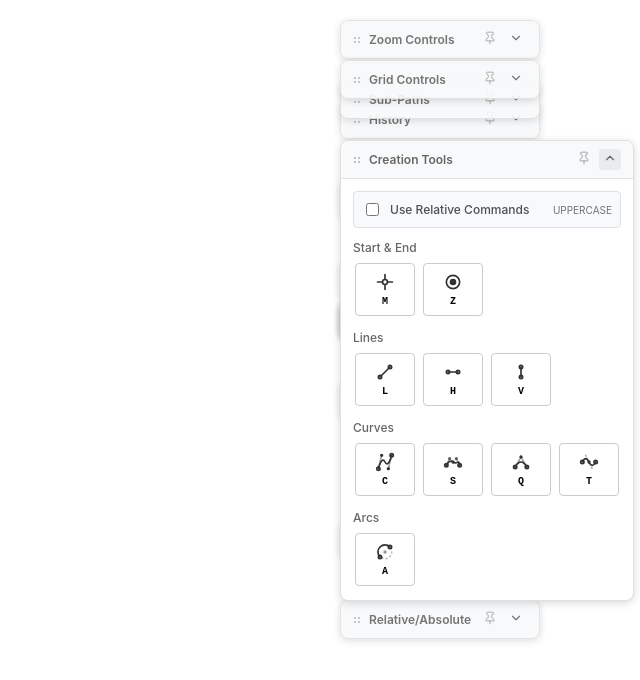
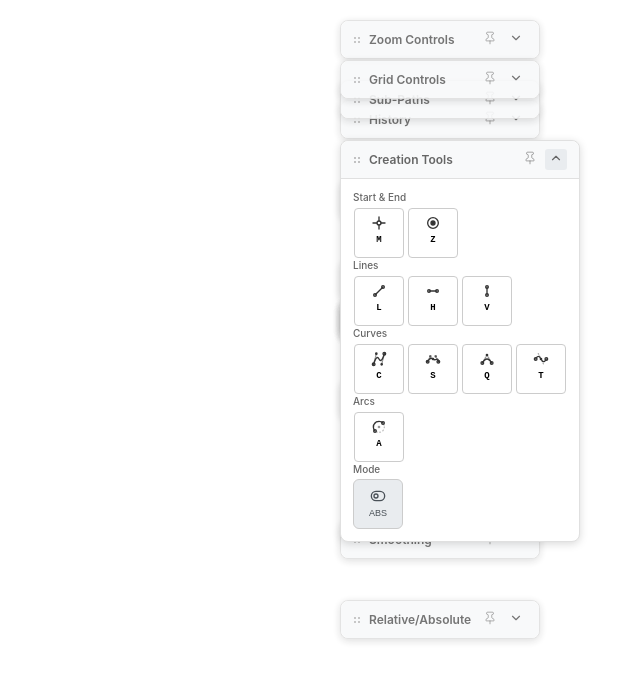
Before and after one commit to regalagram/sspe, a React (Vite) app: page / in a window 1280 px wide. Both pictures are taken after a click on the button 1156 px from the left and 159 px from the top of the page. Shown: the top 680 px of the page, without its empty margins (640-1280 px from the left). Built offline with nearby package versions, Linux system fonts and the light colour scheme; what path-data-parser would draw is missing.

Commit message:
feat: reorganize tool buttons into categorized groups and enhance UI layout for better usability

```diff
--- a/src/plugins/creation-tools/CreationTools.tsx
+++ b/src/plugins/creation-tools/CreationTools.tsx
@@ -4,6 +4,7 @@ import { useEditorStore } from '../../store/editorStore';
 import { SVGCommandType } from '../../types';
 import { DraggablePanel } from '../../components/DraggablePanel';
 import SVGCommandIcon from '../../components/SVGCommandIcons';
+import { ToggleLeft, ToggleRight } from 'lucide-react';
 
 interface ToolButtonProps {
   command: SVGCommandType;
@@ -19,29 +20,29 @@ const ToolButton: React.FC<ToolButtonProps> = ({ command, label, isActive, onCli
       onClick={onClick}
       title={`${label} (${command})`}
       style={{
-        padding: '8px 12px',
-        margin: '2px',
+        padding: '6px 8px',
+        margin: '1px',
         border: '1px solid #ccc',
         borderRadius: '4px',
         background: isActive ? '#007acc' : 'white',
         color: isActive ? 'white' : 'black',
         cursor: 'pointer',
-        fontSize: '12px',
+        fontSize: '10px',
         fontFamily: 'monospace',
         display: 'flex',
         flexDirection: 'column',
         alignItems: 'center',
         gap: '4px',
-        minWidth: '60px',
+        minWidth: '50px',
         minHeight: '50px'
       }}
     >
       <SVGCommandIcon
         command={command}
-        size={20}
+        size={16}
         color={isActive ? 'white' : '#333'}
       />
-      <span style={{ fontSize: '10px', fontWeight: 'bold' }}>
+      <span style={{ fontSize: '9px', fontWeight: 'bold' }}>
         {command}
       </span>
     </button>
@@ -90,57 +91,56 @@ export const CreationTools: React.FC<CreationToolsProps> = ({
       : `${tool.label} (absolute)`
   }));
 
-  const categories = ['Start & End', 'Lines', 'Curves', 'Arcs'];
+  // Reorganizar herramientas en grupos para la grilla
+  const toolGroups = [
+    {
+      title: 'Start & End',
+      tools: tools.filter(tool => ['M', 'm', 'Z', 'z'].includes(tool.command))
+    },
+    {
+      title: 'Lines',
+      tools: tools.filter(tool => ['L', 'l', 'H', 'h', 'V', 'v'].includes(tool.command))
+    },
+    {
+      title: 'Curves',
+      tools: tools.filter(tool => ['C', 'c', 'S', 's', 'Q', 'q', 'T', 't'].includes(tool.command))
+    },
+    {
+      title: 'Arcs',
+      tools: tools.filter(tool => ['A', 'a'].includes(tool.command))
+    }
+  ];
 
   return (
-    <div className="creation-tools" style={{ display: 'flex', flexDirection: 'column', gap: '12px' }}>
-      {/* Relative/Absolute Toggle */}
+    <div className="creation-tools" style={{
+      display: 'flex',
+      flexDirection: 'column',
+    }}>
+      {/* Grilla de herramientas - disposición vertical por filas */}
       <div style={{
         display: 'flex',
-        alignItems: 'center',
-        gap: '8px',
-        padding: '8px',
-        background: '#f8f9fa',
-        borderRadius: '4px',
-        border: '1px solid #dee2e6'
+        flexDirection: 'column',
       }}>
-        <input
-          type="checkbox"
-          id="relative-commands"
-          checked={useRelativeCommands}
-          onChange={(e) => setUseRelativeCommands(e.target.checked)}
-          style={{ cursor: 'pointer' }}
-        />
-        <label
-          htmlFor="relative-commands"
-          style={{
-            fontSize: '12px',
-            color: '#495057',
-            fontWeight: '500',
-            cursor: 'pointer',
-            userSelect: 'none'
-          }}
-        >
-          Use Relative Commands
-        </label>
+        {/* Start & End */}
+        <div style={{
+          display: 'flex',
+          flexDirection: 'column',
+          gap: '4px'
+        }}>
           <div style={{
             fontSize: '10px',
-          color: '#6c757d',
-          marginLeft: 'auto'
+            color: '#666',
+            fontWeight: '500',
+            textAlign: 'left'
           }}>
-          {useRelativeCommands ? 'lowercase' : 'UPPERCASE'}
+            Start & End
           </div>
-      </div>
-
-      {categories.map(category => (
-        <div key={category} style={{ display: 'flex', flexDirection: 'column', gap: '6px' }}>
-          <div style={{ fontSize: '12px', color: '#666', fontWeight: '500' }}>
-            {category}
-          </div>
-          <div style={{ display: 'flex', flexWrap: 'wrap', gap: '4px' }}>
-            {tools
-              .filter(tool => tool.category === category)
-              .map(tool => (
+          <div style={{
+            display: 'flex',
+            flexDirection: 'row',
+            gap: '2px'
+          }}>
+            {toolGroups[0].tools.map(tool => (
               <ToolButton
                 key={tool.command}
                 command={tool.command}
@@ -151,7 +151,144 @@ export const CreationTools: React.FC<CreationToolsProps> = ({
             ))}
           </div>
         </div>
+
+        {/* Lines */}
+        <div style={{
+          display: 'flex',
+          flexDirection: 'column',
+          gap: '4px'
+        }}>
+          <div style={{
+            fontSize: '10px',
+            color: '#666',
+            fontWeight: '500',
+            textAlign: 'left'
+          }}>
+            Lines
+          </div>
+          <div style={{
+            display: 'flex',
+            flexDirection: 'row',
+            gap: '2px'
+          }}>
+            {toolGroups[1].tools.map(tool => (
+              <ToolButton
+                key={tool.command}
+                command={tool.command}
+                label={tool.label}
+                isActive={currentMode === 'create' && createMode?.commandType === tool.command}
+                onClick={() => onSelectTool(tool.command)}
+              />
             ))}
+          </div>
+        </div>
+
+        {/* Curves */}
+        <div style={{
+          display: 'flex',
+          flexDirection: 'column',
+          gap: '4px'
+        }}>
+          <div style={{
+            fontSize: '10px',
+            color: '#666',
+            fontWeight: '500',
+            textAlign: 'left'
+          }}>
+            Curves
+          </div>
+          <div style={{
+            display: 'flex',
+            flexDirection: 'row',
+            gap: '2px'
+          }}>
+            {toolGroups[2].tools.map(tool => (
+              <ToolButton
+                key={tool.command}
+                command={tool.command}
+                label={tool.label}
+                isActive={currentMode === 'create' && createMode?.commandType === tool.command}
+                onClick={() => onSelectTool(tool.command)}
+              />
+            ))}
+          </div>
+        </div>
+
+        {/* Arcs */}
+        <div style={{
+          display: 'flex',
+          flexDirection: 'column',
+          gap: '4px'
+        }}>
+          <div style={{
+            fontSize: '10px',
+            color: '#666',
+            fontWeight: '500',
+            textAlign: 'left'
+          }}>
+            Arcs
+          </div>
+          <div style={{
+            display: 'flex',
+            flexDirection: 'row',
+            gap: '2px'
+          }}>
+            {toolGroups[3].tools.map(tool => (
+              <ToolButton
+                key={tool.command}
+                command={tool.command}
+                label={tool.label}
+                isActive={currentMode === 'create' && createMode?.commandType === tool.command}
+                onClick={() => onSelectTool(tool.command)}
+              />
+            ))}
+          </div>
+        </div>
+
+        {/* Mode */}
+        <div style={{
+          display: 'flex',
+          flexDirection: 'column',
+          gap: '4px'
+        }}>
+          <div style={{
+            fontSize: '10px',
+            color: '#666',
+            fontWeight: '500',
+            textAlign: 'left'
+          }}>
+            Mode
+          </div>
+          <div>
+            <button
+              onClick={() => setUseRelativeCommands(!useRelativeCommands)}
+              style={{
+                padding: '8px 12px',
+                background: useRelativeCommands ? '#007acc' : '#e9ecef',
+                color: useRelativeCommands ? 'white' : '#495057',
+                border: '1px solid #ccc',
+                borderRadius: '6px',
+                cursor: 'pointer',
+                fontSize: '10px',
+                fontWeight: '500',
+                display: 'flex',
+                flexDirection: 'column',
+                alignItems: 'center',
+                gap: '4px',
+                transition: 'all 0.2s ease',
+                minWidth: '50px',
+                minHeight: '50px'
+              }}
+              title={useRelativeCommands ? 'Switch to Absolute Commands' : 'Switch to Relative Commands'}
+            >
+              {useRelativeCommands ? <ToggleRight size={16} /> : <ToggleLeft size={16} />}
+              <span style={{ fontSize: '9px' }}>
+                {useRelativeCommands ? 'REL' : 'ABS'}
+              </span>
+            </button>
+          </div>
+        </div>
+      </div>
 
       {currentMode === 'create' && (
         <button
@@ -164,7 +301,8 @@ export const CreationTools: React.FC<CreationToolsProps> = ({
             borderRadius: '4px',
             cursor: 'pointer',
             fontSize: '14px',
-            transition: 'background 0.2s ease'
+            transition: 'background 0.2s ease',
+            alignSelf: 'center'
           }}
           onMouseEnter={(e) => e.currentTarget.style.background = '#c82333'}
           onMouseLeave={(e) => e.currentTarget.style.background = '#dc3545'}
```
Lines whose indentation alone changed are shown as unchanged.
